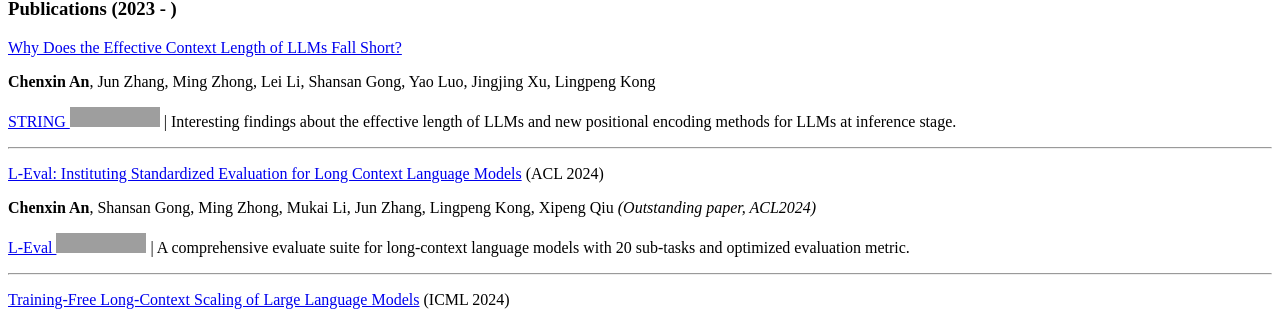
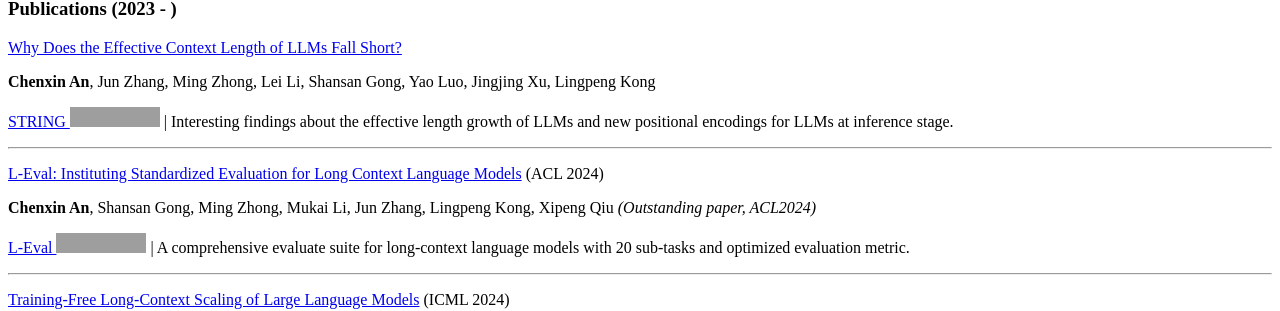
Before and after one commit to ChenxinAn-fdu/ChenxinAn-fdu.github.io, a Jekyll site: the page built from _pages/includes/pubs.md, in a window 1280 px wide, cut to the strip 280-591 px from the top of the page. Built offline with Jekyll 4.4.1, drawn with Linux system fonts in a browser that asks for light colours; our own code applies the rules of GitHub Pages for plain Markdown files; grey boxes are pictures that could not be loaded.

Commit message:
homepage

```diff
--- a/_pages/includes/pubs.md
+++ b/_pages/includes/pubs.md
@@ -4,7 +4,7 @@
 
 **Chenxin An**, Jun Zhang, Ming Zhong, Lei Li, Shansan Gong, Yao Luo, Jingjing Xu, Lingpeng Kong
 
-[STRING ![](https://img.shields.io/github/stars/HKUNLP/STRING?style=social)](https://github.com/HKUNLP/STRING) \| Interesting findings about the effective length of LLMs and new positional encoding methods for LLMs at inference stage.
+[STRING ![](https://img.shields.io/github/stars/HKUNLP/STRING?style=social)](https://github.com/HKUNLP/STRING) \| Interesting findings about the effective length growth of LLMs and new positional encodings for LLMs at inference stage.
 
 ---
 
```
